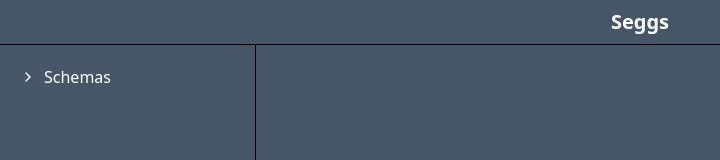
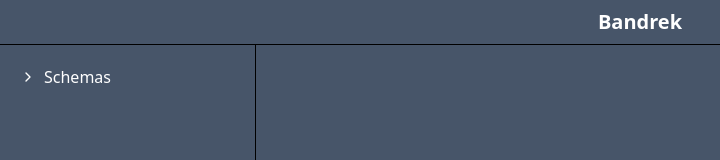
Before and after one commit to stegripe/bandrek, a Next.js app: page /test in a window 1280 px wide. Shown: the top 160 px of the page, without its empty margins (0-720 px from the left). Built offline with nearby package versions, Linux system fonts and the light colour scheme.

Commit message:
chore(pages/test): edit page title

```diff
--- a/src/pages/test.tsx
+++ b/src/pages/test.tsx
@@ -18,7 +18,7 @@ function SampleDropdown() {
 export default function TestPage() {
     return (
         <div className="w-screen h-screen bg-slate-600 text-white flex flex-col">
-            <p className="w-full text-center text-xl font-bold py-2 border-b border-black">Seggs</p>
+            <p className="w-full text-center text-xl font-bold py-2 border-b border-black">Bandrek</p>
             <div className="w-full h-full flex">
                 <div className="p-5 min-w-64 h-full border-r border-black">
                     <SampleDropdown />
```
